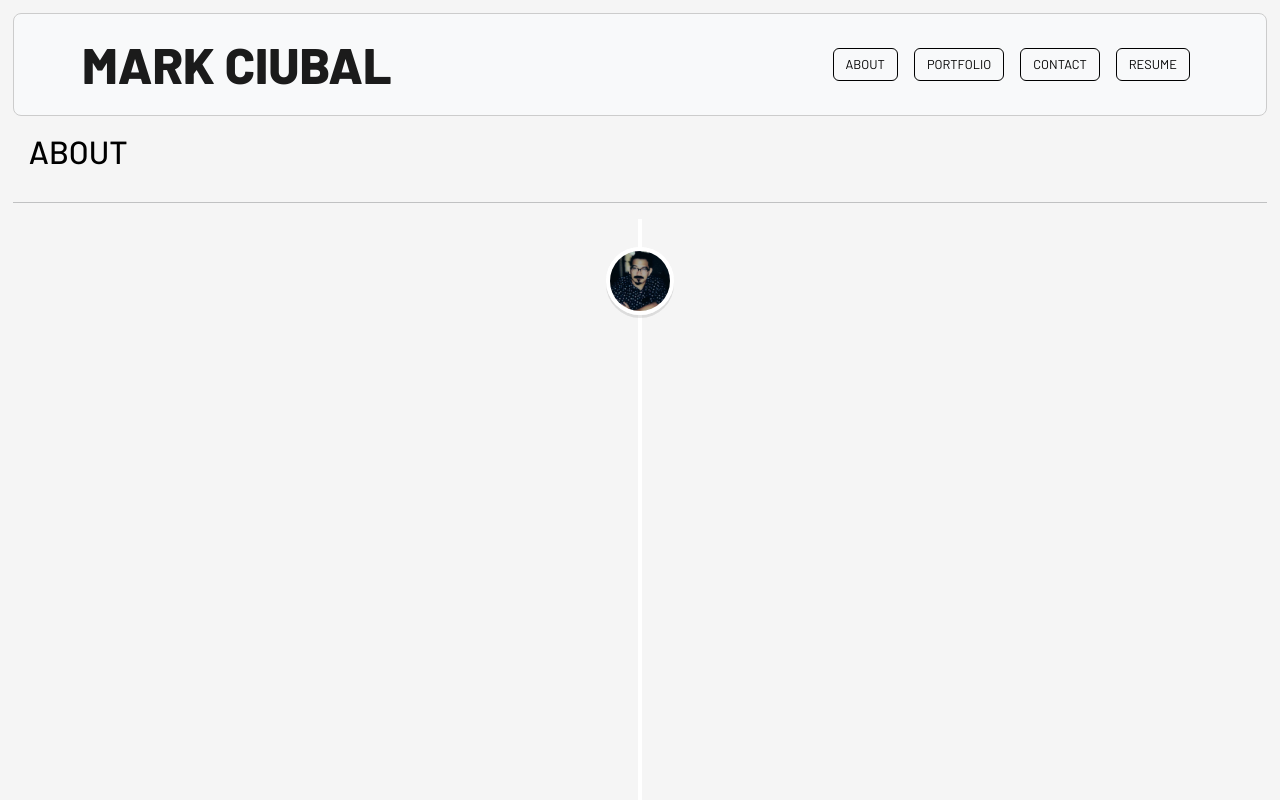
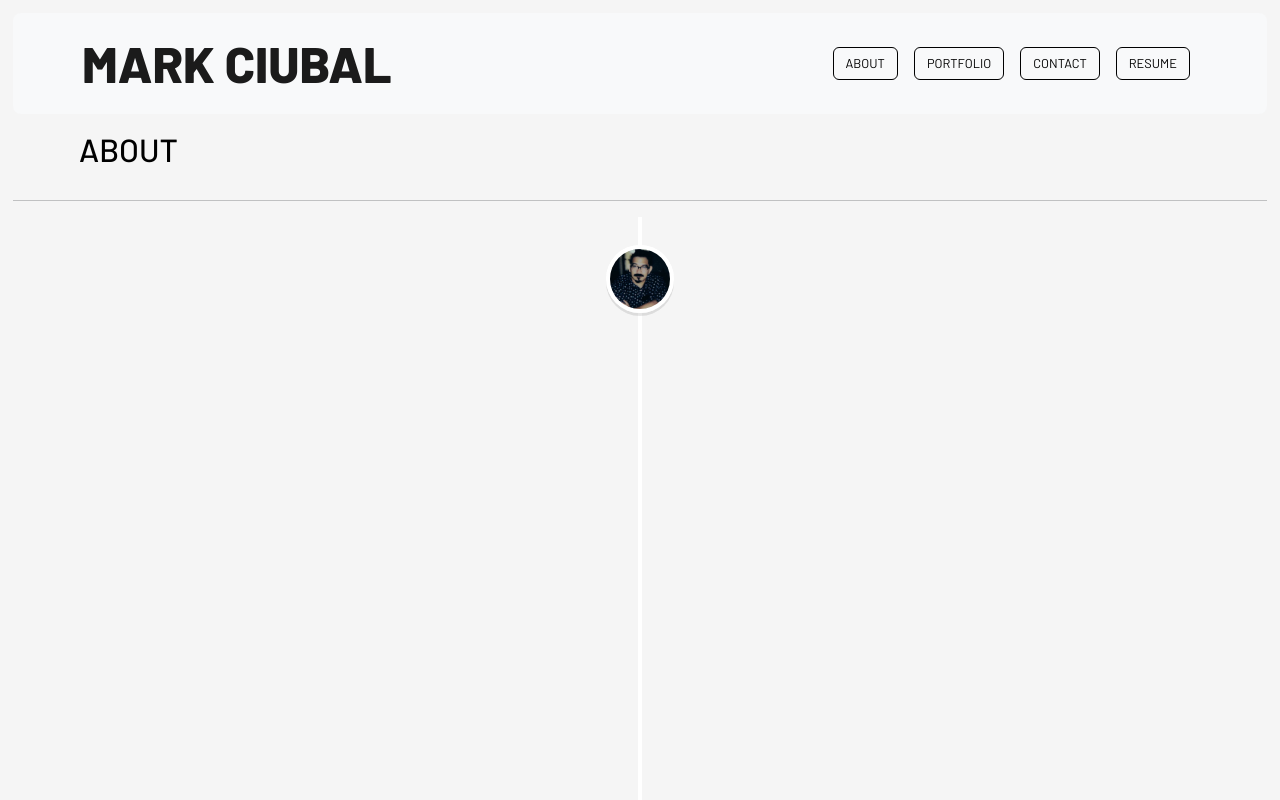
Before and after one commit to markciubal/20-Portfolio, a React (Create React App) app: page / in a window 1280 px wide. Shown: the top 800 px of the page. Built offline with nearby package versions, Linux system fonts and the light colour scheme.

Commit message:
Updated styling.

```diff
--- a/src/App.css
+++ b/src/App.css
@@ -135,8 +135,7 @@ body {
   margin: 1%;
 }
 .navbar {
-  /* background: var(--grey-gradient); */
-  border: 1px solid #ccc;
+  background: rgba(0,0,0,0);
 }
 .navbar-brand {
   font-size: calc(10px + 5vmin);
@@ -188,6 +187,8 @@ h2 {
   color: black;
   font-size: 2em;
   text-transform: uppercase;
+  margin-left: 4%;
+
 }
 
 .terrain {
```
